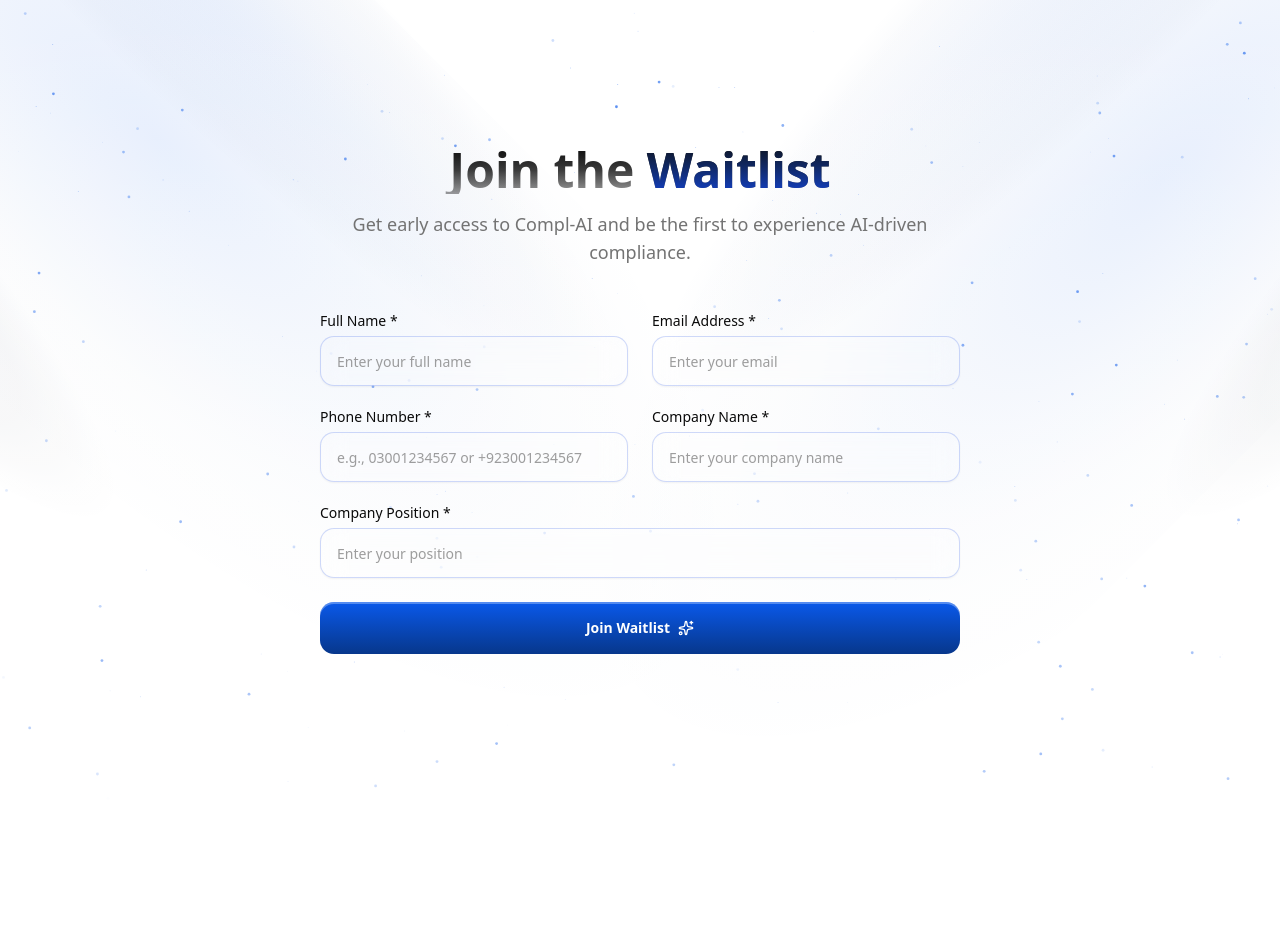
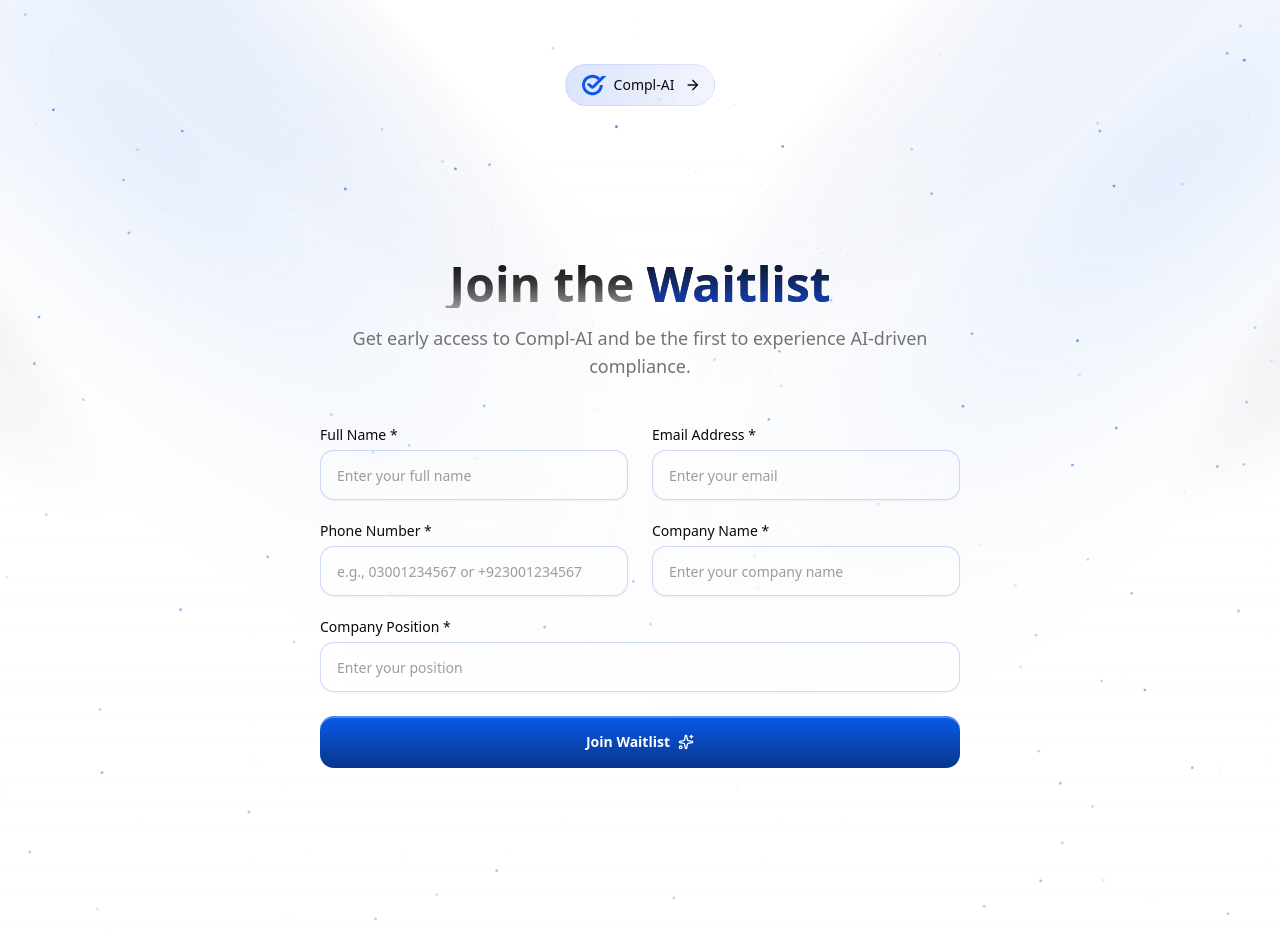
Before and after one commit to Arsalanbashir831/compl-aiearlyaccess, a Next.js app: page / in a window 1280 px wide. Before the commit the page ends 800 px from the top, so only its background shows below. Built offline with nearby package versions, Linux system fonts and the light colour scheme.

Commit message:
Add animated logo and update layout in WaitlistPage; adjust padding in RegistrationForm

```diff
--- a/src/app/page.tsx
+++ b/src/app/page.tsx
@@ -5,6 +5,10 @@
 import { Spotlight } from '@/components/ui/spotlight';
 //import HeroSection from '@/components/sections/hero-section';
 import RegistrationForm from '@/components/sections/registration-form';
+
+import { motion } from 'framer-motion';
+import { ArrowRight } from 'lucide-react';
+import Image from 'next/image';
 
 export default function WaitlistPage() {
   const [color] = useState('#0a59eb');
@@ -29,7 +33,31 @@
       />
 
       {/* <HeroSection onScrollToForm={scrollToForm} /> */}
+      <div className="mx-auto max-w-2xl px-4 pt-16 pb-4 text-center">
+      <motion.div
+          initial={{ opacity: 0, y: 20 }}
+          animate={{ opacity: 1, y: 0 }}
+          transition={{ duration: 0.5 }}
+          className="border-primary/10 from-primary/15 to-primary/5 mb-4 inline-flex items-center gap-2 rounded-full border bg-linear-to-r px-4 py-2 backdrop-blur-sm"
+        >
+          <Image
+            src="/logo.svg"
+            alt="logo"
+            width={24}
+            height={24}
+            className="spin h-6 w-6"
+          />
+          <span className="text-sm font-medium">Compl-AI</span>
+          <motion.div
+            animate={{ x: [0, 5, 0] }}
+            transition={{ duration: 1.5, repeat: Number.POSITIVE_INFINITY }}
+          >
+            <ArrowRight className="h-4 w-4" />
+          </motion.div>
+        </motion.div>
+      </div>
       <RegistrationForm />
+
 
       <style jsx global>{`
         @keyframes float {
--- a/src/components/sections/registration-form.tsx
+++ b/src/components/sections/registration-form.tsx
@@ -72,7 +72,7 @@
 
   return (
     <section id="registration-form" className="relative z-100 min-h-screen flex items-center justify-center bg-linear-to-b from-transparent to-background/50">
-      <div className="mx-auto max-w-2xl px-4 py-16">
+      <div className="mx-auto max-w-2xl px-4 pt-4 pb-16">
         <motion.div
           initial={{ opacity: 0, y: 20 }}
           animate={{ opacity: 1, y: 0 }}
```
